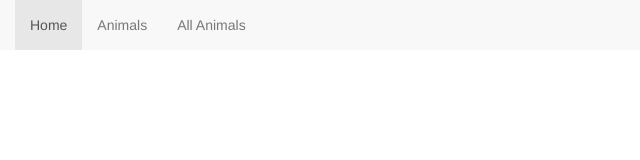
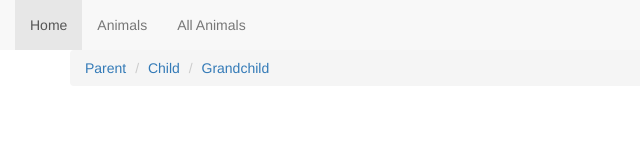
Before and after one commit to arjkb/animal-data-project, a plain HTML site: page index.html in a window 1280 px wide. Shown: the whole page, without its empty margins (0-640 px from the left). Drawn offline with Linux system fonts and the light colour scheme.

Commit message:
Adding sample breadcrumbs

```diff
--- a/index.html
+++ b/index.html
@@ -39,6 +39,11 @@
 
 
     <div class="container">
+        <ol class="breadcrumb">
+            <li><a href="#">Parent</a></li>
+            <li><a href="#">Child</a></li>
+            <li><a href="#">Grandchild</a></li>
+        </ol>
 
 
     </div>
```
